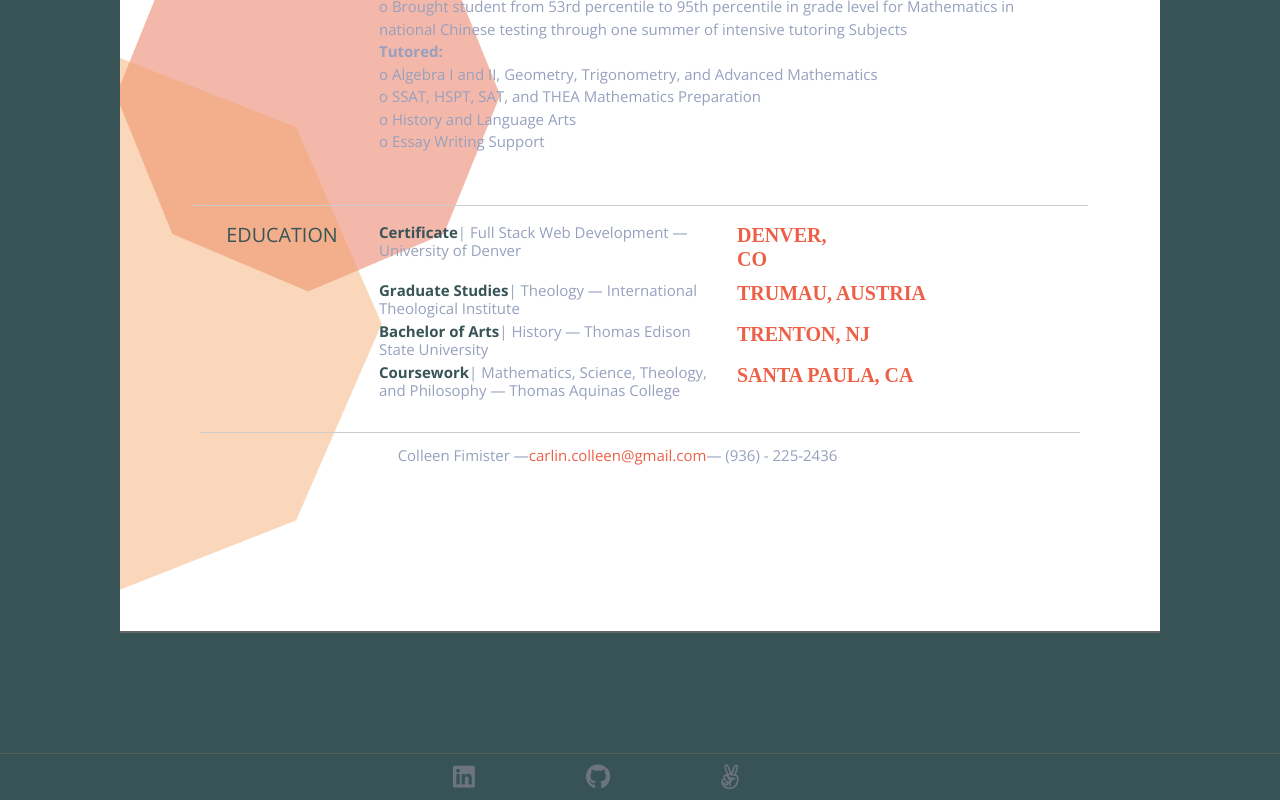
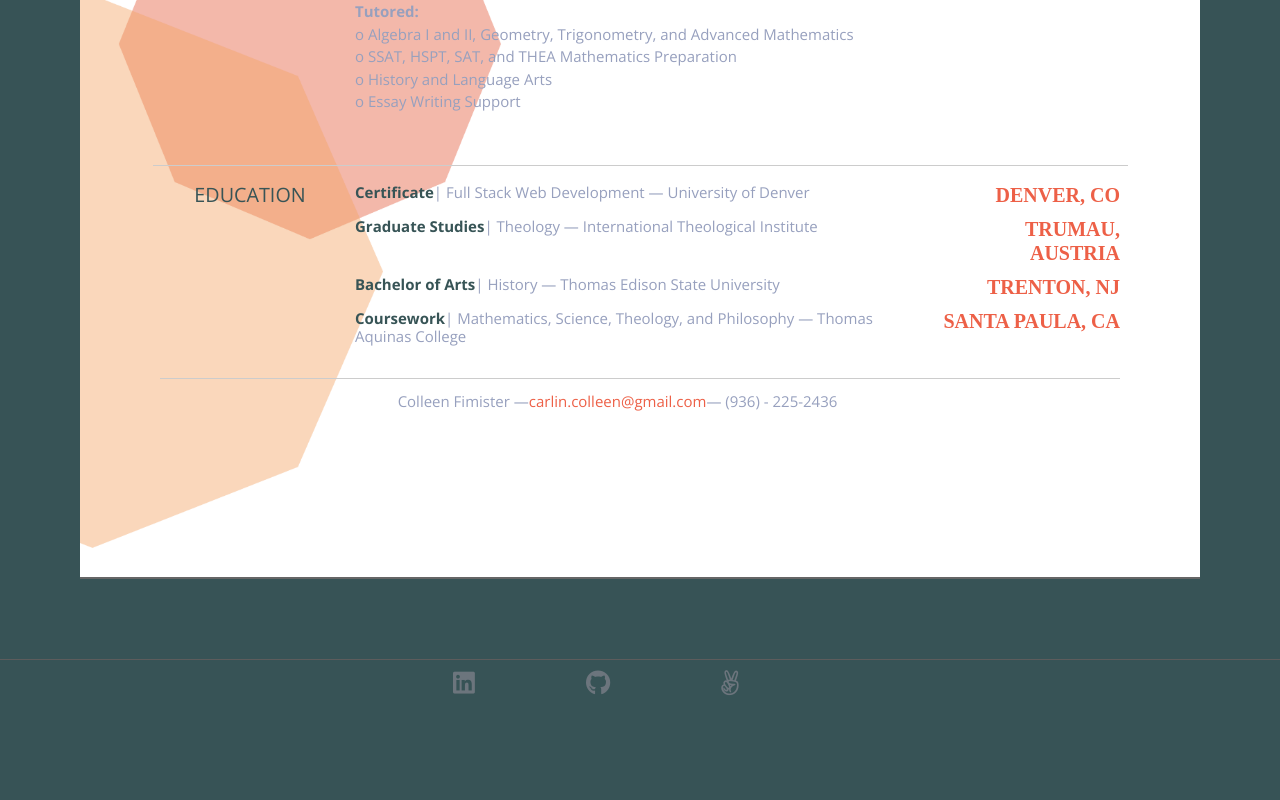
Before and after one commit to carlincb/react-portfolio, a React (Create React App) app: page /Resume in a window 1280 px wide. Shown: the part 2148-2948 px from the top of the page. After the commit the page ends 2854 px from the top, so only its background shows below. Built offline with nearby package versions, Linux system fonts and the light colour scheme; a web font is replaced by a local one.

Commit message:
Fixed the resume error.

```diff
--- a/src/pages/resume/Resume.js
+++ b/src/pages/resume/Resume.js
@@ -233,51 +233,51 @@
                   </div>
                   <div className="resume-section col-lg-3 w-80 end-0 education-section pt-4">
                     <h2 className="education-h2 row">
-                      <div className="col-lg-2 w-50">
+                      <div className="col-lg-2 w-75">
                         <strong>Certificate</strong>
                         <span>
                           | Full Stack Web Development &mdash; University of
                           Denver
                         </span>
                       </div>
-                      <h4 className="education-city col-lg-2 w-10">
+                      <h4 className="education-city col-lg-2 w-25">
                         Denver, CO <br />
                       </h4>
                     </h2>
 
                     <h2 className="education-h2 row">
-                      <div className="col-lg-2 w-50">
+                      <div className="col-lg-2 w-75">
                         <strong>Graduate Studies</strong>
                         <span>
                           | Theology &mdash; International Theological Institute
                         </span>
                       </div>
-                      <h4 className="education-city col-lg-2 w-50">
+                      <h4 className="education-city col-lg-2 w-25">
                         Trumau, Austria <br />
                       </h4>
                     </h2>
 
                     <h2 className="education-h2 row">
-                      <div className="col-lg-2 w-50">
+                      <div className="col-lg-2 w-75">
                         <strong>Bachelor of Arts</strong>
                         <span>
                           | History &mdash; Thomas Edison State University
                         </span>
                       </div>
-                      <h4 className="education-city col-lg-2 w-50">
+                      <h4 className="education-city col-lg-2 w-25">
                         Trenton, NJ <br />
                       </h4>
                     </h2>
 
                     <h2 className="education-h2 row">
-                      <div className="col-lg-2 w-50">
+                      <div className="col-lg-2 w-75">
                         <strong>Coursework</strong>
                         <span>
                           | Mathematics, Science, Theology, and Philosophy
                           &mdash; Thomas Aquinas College
                         </span>
                       </div>
-                      <h4 className="education-city col-lg-2 w-50">
+                      <h4 className="education-city col-lg-2 w-25">
                         Santa Paula, CA <br />
                       </h4>
                     </h2>
--- a/src/pages/resume/resume.css
+++ b/src/pages/resume/resume.css
@@ -65,7 +65,7 @@
 
 #inner {
   padding: 8rem;
-  margin: 8rem;
+  margin: 4rem;
   background-image: url("../../images/polygonpage.png");
   background-position: center;
   background-repeat: no-repeat;
@@ -244,4 +244,5 @@
 }
 .education-city {
   font-size: 2rem !important;
+text-align: end;
 }
--- a/src/utils/projects.json
+++ b/src/utils/projects.json
@@ -5,7 +5,7 @@
         "GitHub": "https://github.com/carlincb/Marvelisms",
         "Live": "https://carlincb.github.io/Marvelisms/",
         "Description": "A database for users to learn more about the Marvel Universe.",
-        "Tools": "JavaScript, jQuery, Bulma, and Server-Side APIs."
+        "Tools": "JavaScript, jQuery, Bulma & Server-Side APIs."
     },
     {
         "Name": "MVC Tech Blog",
@@ -13,7 +13,7 @@
         "GitHub": "https://github.com/carlincb/MVC-Tech-Blog",
         "Live": "https://fast-garden-22281.herokuapp.com/",
         "Description": "A tech blog for users to share about the tech world.",
-        "Tools": "Node, Express, Sequelize, MySQL, and deployed on Heroku."
+        "Tools": "Node, Express, Sequelize, MySQL & Heroku."
     },
     {
         "Name": "Work Day Scheduler",
@@ -21,7 +21,7 @@
         "GitHub": "https://github.com/carlincb/Work_Day_Scheduler",
         "Live": "https://carlincb.github.io/Work_Day_Scheduler/",
         "Description": "A calendar application for the work day.",
-        "Tools": "Momentum.js, jQuery, Font Awesome, and Bootstrap."
+        "Tools": "Momentum.js, jQuery, Font Awesome & Bootstrap."
     },
     {
         "Name": "Password Generator",
@@ -29,7 +29,7 @@
         "GitHub": "https://github.com/carlincb/Password_Generator",
         "Live": "https://carlincb.github.io/Password_Generator/",
         "Description": "An application for creating random passwords.",
-        "Tools": "JavaScript, HTML, and CSS."
+        "Tools": "JavaScript, HTML & CSS."
     },
     {
         "Name": "Weather Dashboard",
@@ -37,7 +37,7 @@
         "GitHub": "https://github.com/carlincb/Weather_Dashboard",
         "Live": "https://carlincb.github.io/Weather_Dashboard/",
         "Description": "An application for predicting the weather in multiple cities.",
-        "Tools": "OpenWeather API, Bootstrap, JavaScript, and Google Fonts."
+        "Tools": "OpenWeather API, Bootstrap, JavaScript & Google Fonts."
     },
     {
         "Name": "TripShare",
@@ -45,6 +45,6 @@
         "GitHub": "https://github.com/carlincb/TripShare",
         "Live": "https://blooming-ridge-32748.herokuapp.com/",
         "Description": "A travel blog where users can share and give feedback about anything travel related.",
-        "Tools": "Node, Express, Sequelize, Cloudinary, MySQL, and deployed on Heroku."
+        "Tools": "Node, Express, Sequelize, Cloudinary, MySQL & Heroku."
     }
 ]
```
